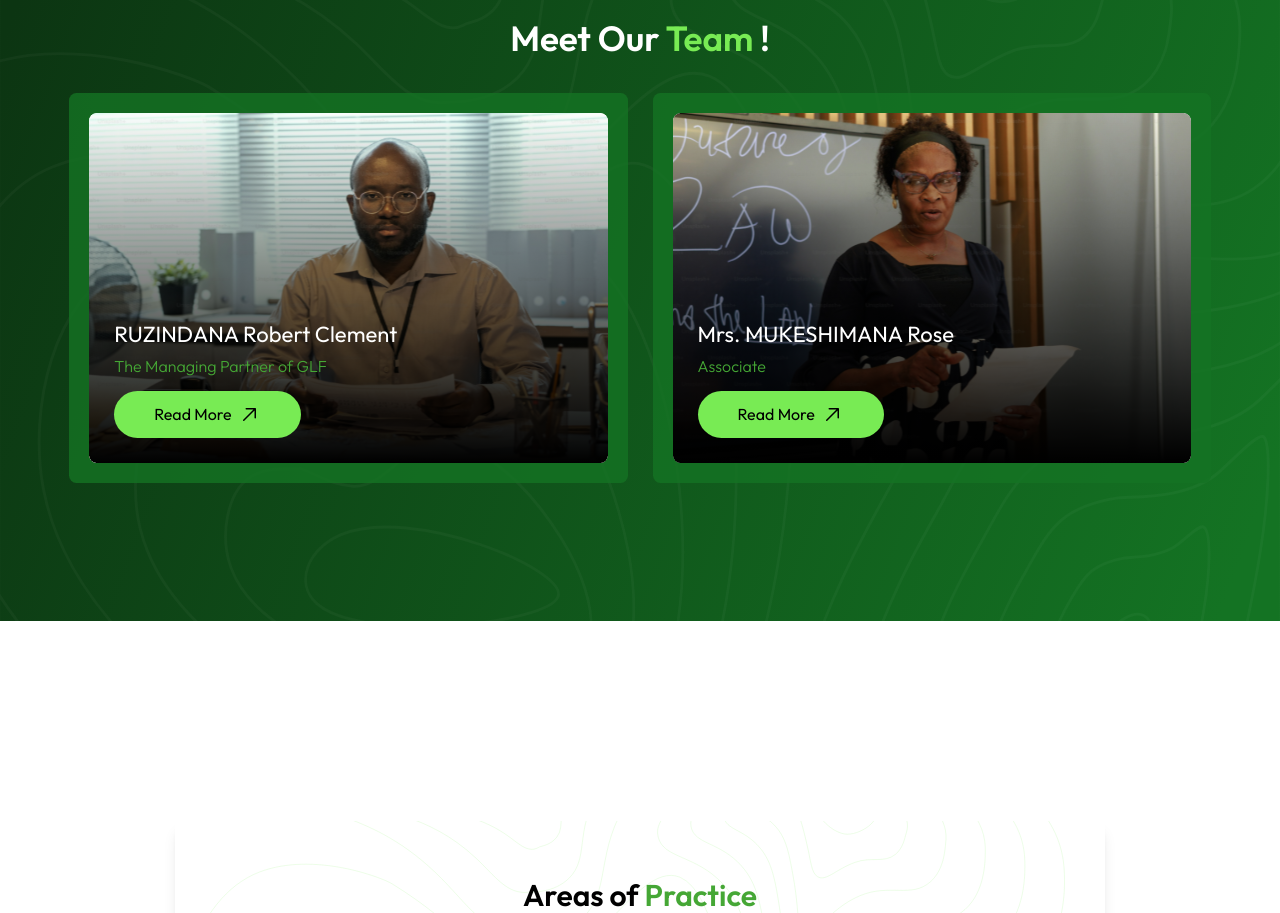
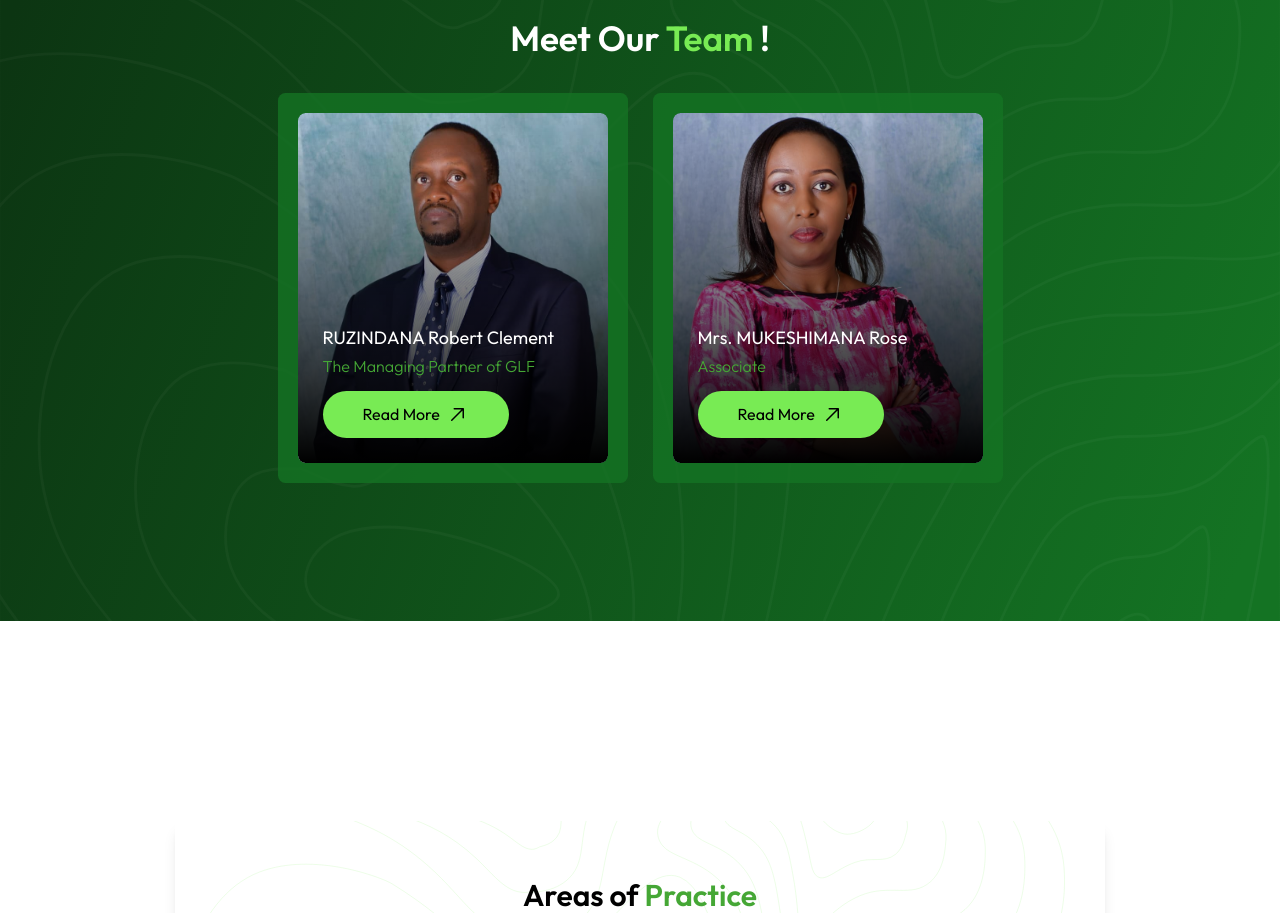
Before and after one commit to pascalniri/GLF-Gilgal-Law-Firm-, a React (Vite) app: page / in a window 1280 px wide. Shown: the part 2498-3411 px from the top of the page. Built offline with nearby package versions, Linux system fonts and the light colour scheme.

Commit message:
ui: added the profile pictures on team section

```diff
--- a/src/components/Team.tsx
+++ b/src/components/Team.tsx
@@ -8,30 +8,30 @@ const Team = () => {
     {
       name: "RUZINDANA Robert Clement",
       role: "The Managing Partner of GLF",
-      image: "/male.svg",
+      image: "/RUZINDANA Robert Clement.jpg",
       description1:
         "Mr. RUZINDANA Robert Clément is currently the Managing Partner of Gilgal Law Firm. Before establishing GLF, Mr. RUZINDANA Robert Clement has been working with the Rwanda Private Sector Federation for over nine years as the Head of Legal Affairs Department as well as the Director of Liberal Professions Chamber. Mr. RUZINDANA Robert Clément holds a degree in law (LL.B) and Masters in Business Law (Msc). ",
       description2:
         "He is a Member of the Rwanda Bar Association (RBA) and East African Law society. He is a native speaker of Kinyarwanda, has excellent command of French and a working knowledge of English.",
       socialMedia: {
-        email: "https://www.facebook.com/ruzindana.robert",
-        twitter: "https://twitter.com/ruzindana_robert",
-        linkedin:
-          "https://www.linkedin.com/in/ruzindana-robert-clement-3b0a4a1b2/",
+        email: "https://mail.google.com/mail/?view=cm&fs=1&to=crruzindana@yahoo.fr",
+        // twitter: "https://twitter.com/ruzindana_robert",
+        // linkedin:
+        //   "https://www.linkedin.com/in/ruzindana-robert-clement-3b0a4a1b2/",
       },
     },
     {
       name: "Mrs. MUKESHIMANA Rose",
       role: "Associate",
-      image: "/female.svg",
+      image: "/Mrs. MUKESHIMANA Rose.jpg",
       description1:
         "Mrs. MUKESHIMANA Rose joined GLF in 2014 with six years’ experience in Intellectual Property Registration. She is responsible for the IP Department. She has been involved in legal activities for various legal commissions and has participated in many IP Trainings such as Making Better Use of IP for Business Competitiveness and Development in Africa: Protection and Promotion of Patents, Utility Models, Industrial Designs and Trademarks in Africa and Plant Variety Protection and Implementation of the Nagoya Protocol.",
       description2:
         "Mrs. MUKESHIMANA Rose holds a degree in law (LL.B), and she is a native speaker of Kinyarwanda, has excellent command of French, and a working knowledge of English.",
       socialMedia: {
-        email: "https://www.facebook.com/mukeshimana.rose",
-        twitter: "https://twitter.com/mukeshimana_rose",
-        linkedin: "https://www.linkedin.com/in/mukeshimana-rose-3a4a1b2b/",
+        email: "https://mail.google.com/mail/?view=cm&fs=1&to=rororw@yahoo.fr",
+        // twitter: "https://twitter.com/mukeshimana_rose",
+        // linkedin: "https://www.linkedin.com/in/mukeshimana-rose-3a4a1b2b/",
       },
     },
   ];
@@ -68,7 +68,7 @@ const Team = () => {
         {teamMembers.map((member, index) => (
           <div
             key={index}
-            className="bg-[#147323] w-full h-full bg-opacity-80 p-[20px] rounded-xl"
+            className="bg-[#147323] w-full md:w-[350px] h-full bg-opacity-80 p-[20px] rounded-xl"
           >
             <div className="group relative flex flex-col items-start justify-center h-full text-white overflow-hidden rounded-xl">
               <div className="bg-gradient-to-t from-black via-black/50 to-transparent absolute inset-0 rounded-xl z-20"></div>
@@ -78,7 +78,7 @@ const Team = () => {
                 className="group-hover:scale-105 transition duration-300 ease-in-out rounded-xl object-cover w-full h-[350px]"
               />
               <div className="absolute text-white z-20 bottom-10 left-10">
-                <h1 className="text-[22px]">{member.name}</h1>
+                <h1 className="text-[18px]">{member.name}</h1>
                 <p className="text-[#45A735] font-light">{member.role}</p>
 
                 <button
@@ -126,7 +126,7 @@ const Team = () => {
                 >
                   <AiOutlineMail size={25} />
                 </a>
-                <a
+                {/* <a
                   href={selectedMember.socialMedia.twitter}
                   target="_blank"
                   rel="noopener noreferrer"
@@ -141,7 +141,7 @@ const Team = () => {
                   className="text-white border border-white rounded-full p-5 hover:bg-[#78EB54] hover:bg-opacity-20 transition duration-300"
                 >
                   <FaLinkedinIn size={25} />
-                </a>
+                </a> */}
               </div>
             </div>
 
```
Also changed, not shown: public/Mrs. MUKESHIMANA Rose.jpg (added), public/RUZINDANA Robert Clement.jpg (added).
